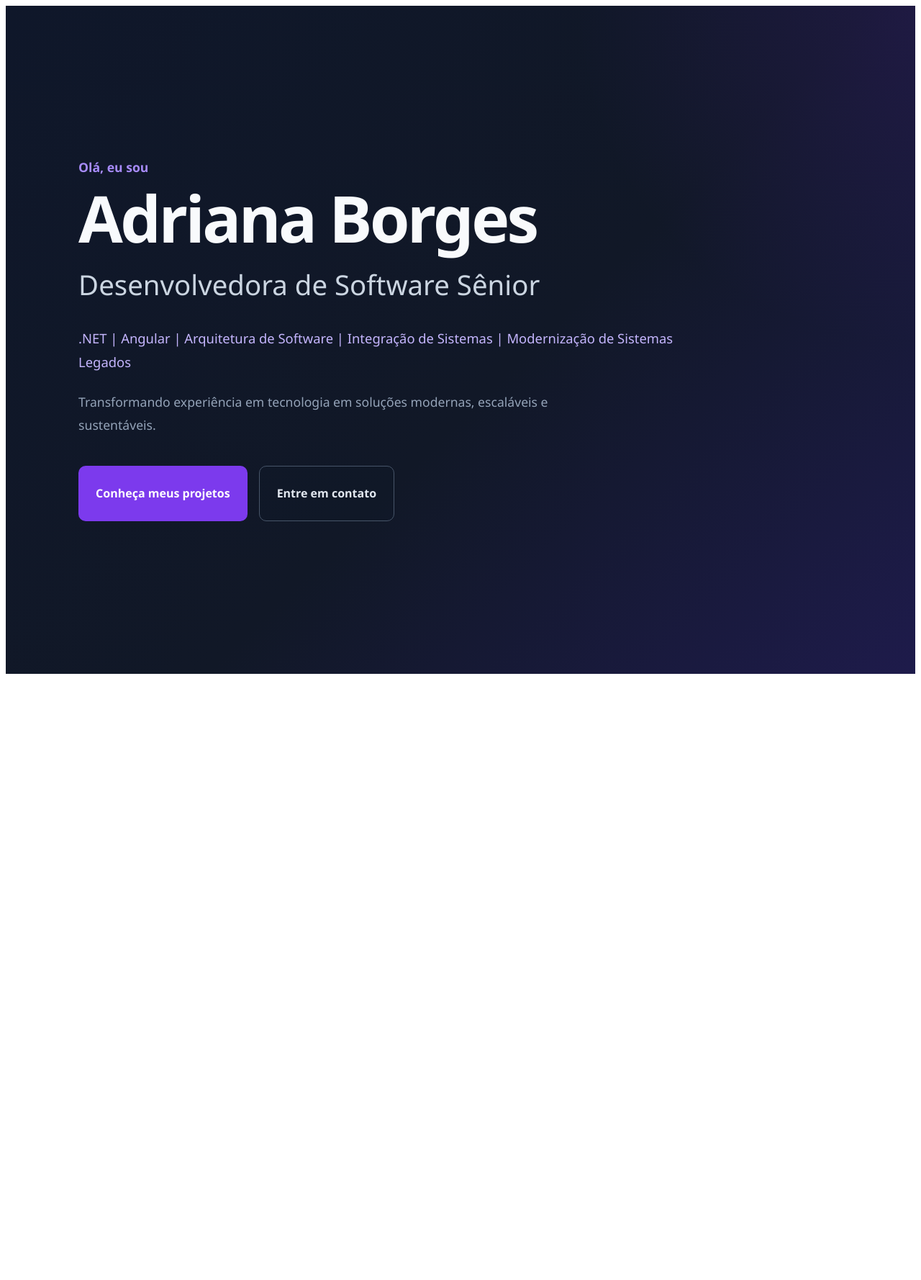
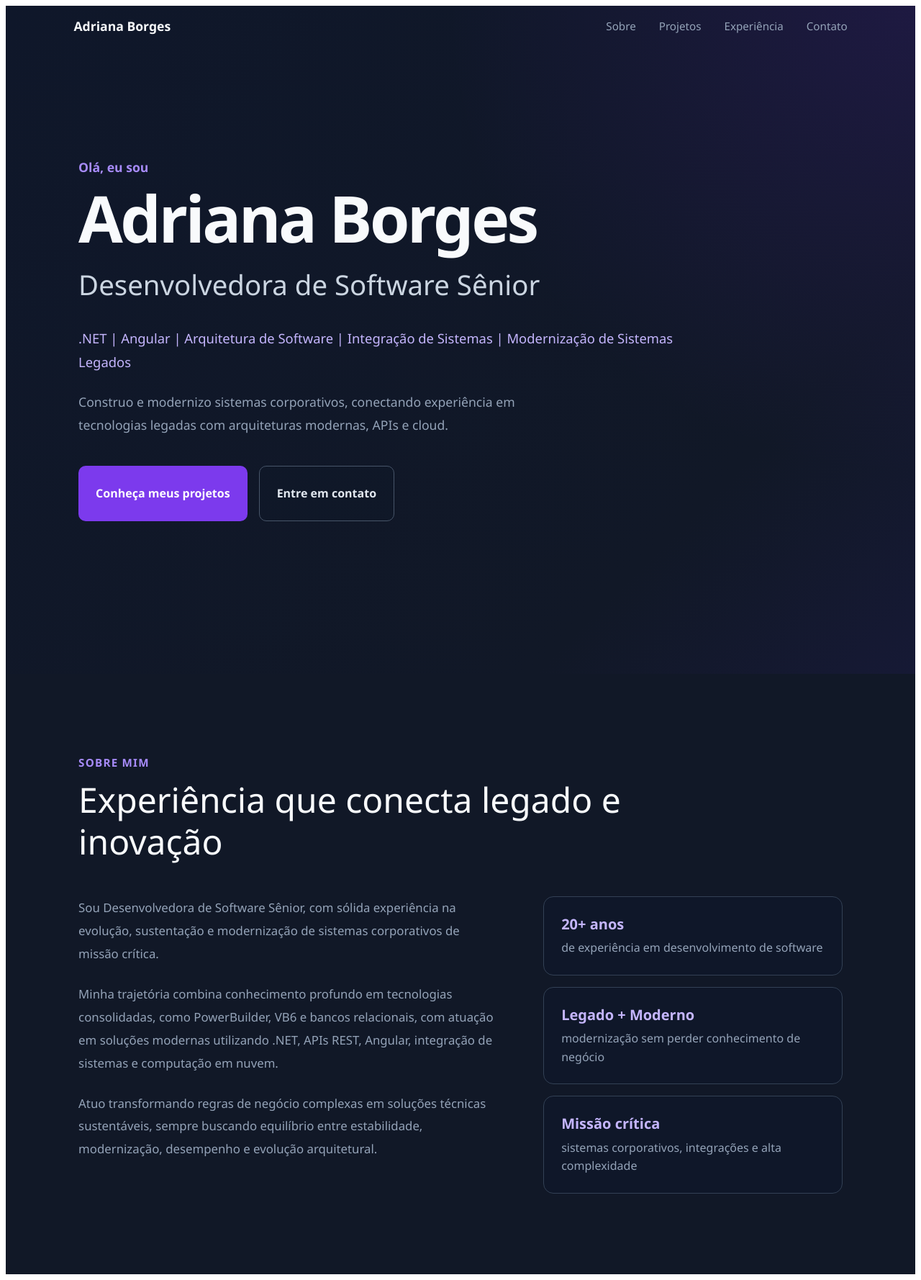
Before and after one commit to AdrianaBorges/adriana-borges-portfolio, an Angular app: page / in a window 1280 px wide. Shown: the whole page at 72% size. Before the commit the page ends 944 px from the top, so only its background shows below. Built offline with nearby package versions, Linux system fonts and the light colour scheme.

Commit message:
feat: adiciona navegacao e secao sobre mim

```diff
--- a/src/app/app.html
+++ b/src/app/app.html
@@ -1,4 +1,15 @@
 <main class="portfolio">
+  <header class="topbar">
+    <a class="brand" href="#">Adriana Borges</a>
+
+    <nav class="nav">
+      <a href="#sobre">Sobre</a>
+      <a href="#projetos">Projetos</a>
+      <a href="#experiencia">Experiência</a>
+      <a href="#contato">Contato</a>
+    </nav>
+  </header>
+
   <section class="hero">
     <div class="hero-content">
       <p class="hello">Olá, eu sou</p>
@@ -13,8 +24,8 @@
       </p>
 
       <p class="description">
-        Transformando experiência em tecnologia em soluções modernas,
-        escaláveis e sustentáveis.
+        Construo e modernizo sistemas corporativos, conectando experiência em
+        tecnologias legadas com arquiteturas modernas, APIs e cloud.
       </p>
 
       <div class="hero-actions">
@@ -28,4 +39,51 @@
       </div>
     </div>
   </section>
+
+  <section id="sobre" class="section about">
+    <div class="section-header">
+      <span>Sobre mim</span>
+      <h2>Experiência que conecta legado e inovação</h2>
+    </div>
+
+    <div class="about-grid">
+      <div class="about-text">
+        <p>
+          Sou Desenvolvedora de Software Sênior, com sólida experiência na
+          evolução, sustentação e modernização de sistemas corporativos de
+          missão crítica.
+        </p>
+
+        <p>
+          Minha trajetória combina conhecimento profundo em tecnologias
+          consolidadas, como PowerBuilder, VB6 e bancos relacionais, com atuação
+          em soluções modernas utilizando .NET, APIs REST, Angular, integração
+          de sistemas e computação em nuvem.
+        </p>
+
+        <p>
+          Atuo transformando regras de negócio complexas em soluções técnicas
+          sustentáveis, sempre buscando equilíbrio entre estabilidade,
+          modernização, desempenho e evolução arquitetural.
+        </p>
+      </div>
+
+      <div class="about-highlights">
+        <div class="highlight-card">
+          <strong>20+ anos</strong>
+          <span>de experiência em desenvolvimento de software</span>
+        </div>
+
+        <div class="highlight-card">
+          <strong>Legado + Moderno</strong>
+          <span>modernização sem perder conhecimento de negócio</span>
+        </div>
+
+        <div class="highlight-card">
+          <strong>Missão crítica</strong>
+          <span>sistemas corporativos, integrações e alta complexidade</span>
+        </div>
+      </div>
+    </div>
+  </section>
 </main>
--- a/src/app/app.scss
+++ b/src/app/app.scss
@@ -2,7 +2,11 @@
   display: block;
   min-height: 100vh;
   background:
-    radial-gradient(circle at top right, rgba(91, 33, 182, 0.18), transparent 30%),
+    radial-gradient(
+      circle at top right,
+      rgba(91, 33, 182, 0.18),
+      transparent 30%
+    ),
     linear-gradient(135deg, #0f172a 0%, #111827 55%, #1e1b4b 100%);
   color: #f8fafc;
   font-family: "Segoe UI", Arial, sans-serif;
@@ -11,6 +15,51 @@
 .portfolio {
   min-height: 100vh;
 }
+
+/* =========================
+   MENU
+   ========================= */
+
+.topbar {
+  position: absolute;
+  top: 0;
+  left: 0;
+  right: 0;
+  z-index: 10;
+
+  display: flex;
+  align-items: center;
+  justify-content: space-between;
+
+  padding: 1.5rem 8%;
+}
+
+.brand {
+  color: #f8fafc;
+  font-size: 1.1rem;
+  font-weight: 700;
+  text-decoration: none;
+}
+
+.nav {
+  display: flex;
+  gap: 2rem;
+}
+
+.nav a {
+  color: #94a3b8;
+  font-size: 0.95rem;
+  text-decoration: none;
+  transition: color 0.2s ease;
+}
+
+.nav a:hover {
+  color: #a78bfa;
+}
+
+/* =========================
+   HERO
+   ========================= */
 
 .hero {
   min-height: 100vh;
@@ -60,6 +109,10 @@ h2 {
   color: #94a3b8;
 }
 
+/* =========================
+   BOTÕES
+   ========================= */
+
 .hero-actions {
   display: flex;
   flex-wrap: wrap;
@@ -71,11 +124,15 @@ h2 {
   display: inline-flex;
   align-items: center;
   justify-content: center;
+
   min-height: 48px;
   padding: 0.85rem 1.5rem;
+
   border-radius: 10px;
+
   font-weight: 600;
   text-decoration: none;
+
   transition:
     transform 0.2s ease,
     background-color 0.2s ease,
@@ -105,7 +162,97 @@ h2 {
   border-color: #8b5cf6;
 }
 
+/* =========================
+   SEÇÕES
+   ========================= */
+
+.section {
+  padding: 7rem 8%;
+}
+
+/* =========================
+   SOBRE MIM
+   ========================= */
+
+.about {
+  background: #111827;
+}
+
+.section-header {
+  max-width: 800px;
+  margin-bottom: 3rem;
+}
+
+.section-header span {
+  color: #a78bfa;
+  font-size: 0.95rem;
+  font-weight: 700;
+  text-transform: uppercase;
+  letter-spacing: 0.08em;
+}
+
+.section-header h2 {
+  margin-top: 0.75rem;
+  color: #f8fafc;
+  font-size: clamp(2rem, 4vw, 3rem);
+  line-height: 1.2;
+}
+
+.about-grid {
+  display: grid;
+  grid-template-columns: 1.4fr 1fr;
+  gap: 4rem;
+  align-items: start;
+}
+
+.about-text p {
+  margin: 0 0 1.5rem;
+  color: #94a3b8;
+  font-size: 1.05rem;
+  line-height: 1.9;
+}
+
+.about-highlights {
+  display: grid;
+  gap: 1rem;
+}
+
+.highlight-card {
+  padding: 1.5rem;
+
+  border: 1px solid #334155;
+  border-radius: 14px;
+
+  background: rgba(15, 23, 42, 0.65);
+}
+
+.highlight-card strong {
+  display: block;
+  margin-bottom: 0.45rem;
+
+  color: #c4b5fd;
+  font-size: 1.25rem;
+}
+
+.highlight-card span {
+  color: #94a3b8;
+  line-height: 1.6;
+}
+
+/* =========================
+   RESPONSIVIDADE
+   ========================= */
+
 @media (max-width: 768px) {
+  .topbar {
+    position: relative;
+    padding: 1.25rem 1.5rem;
+  }
+
+  .nav {
+    display: none;
+  }
+
   .hero {
     padding: 3rem 1.5rem;
   }
@@ -117,4 +264,13 @@ h2 {
   .hero-actions a {
     width: 100%;
   }
+
+  .section {
+    padding: 5rem 1.5rem;
+  }
+
+  .about-grid {
+    grid-template-columns: 1fr;
+    gap: 2rem;
+  }
 }
```
